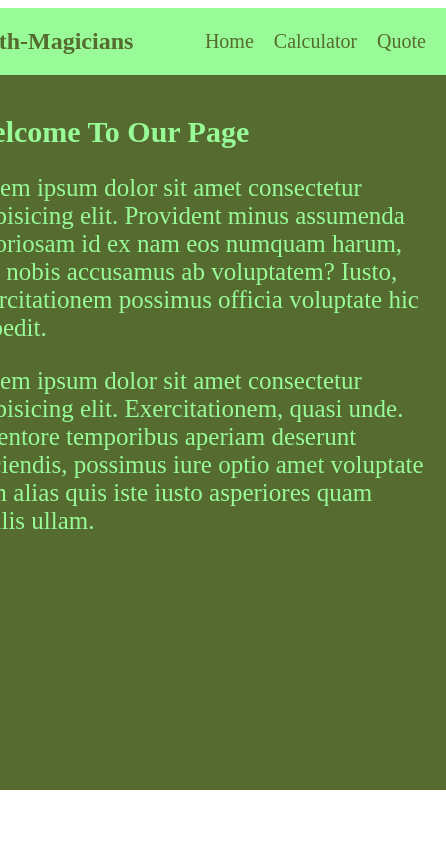
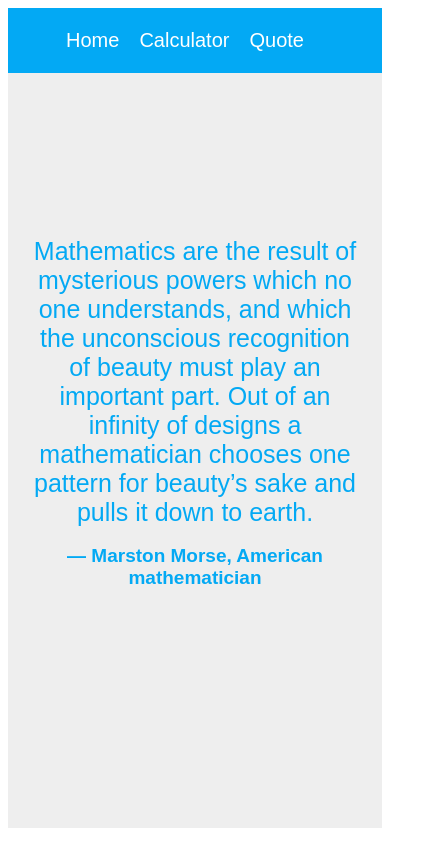
Before and after one commit to MoRaad97/math-magicians, a React (Create React App) app: page /quote in a window 390 px wide. Shown: the top 844 px of the page, 446 px wide, since content can reach past the window. Built offline with nearby package versions, Linux system fonts and the light colour scheme.

Commit message:
Cennect the Component using Routes & Add style

```diff
--- a/package.json
+++ b/package.json
@@ -9,6 +9,7 @@
     "big.js": "^6.2.0",
     "react": "^18.2.0",
     "react-dom": "^18.2.0",
+    "react-router-dom": "^6.3.0",
     "react-scripts": "5.0.1",
     "web-vitals": "^2.1.4"
   },
--- a/src/App.js
+++ b/src/App.js
@@ -3,14 +3,18 @@ import Calculator from './Components/calculator';
 import Home from './Components/home';
 import Navbar from './Components/navbar';
 import Quote from './Components/quote';
+import {BrowserRouter, Routes, Route} from 'react-router-dom'
+const App = () => (
+  <BrowserRouter>
+  <Navbar/>
+    <Routes>
+      <Route path="/" element={<Home />} />
+      <Route path="calculator" element={<Calculator />} />
+      <Route path="quote" element={<Quote />} />
+      <Route path="*" element={<div style={{color: "red", fontSize: "50px"}}>ERROR PAGE NOT EXIST</div>} />
+    </Routes>
+  </BrowserRouter>
 
-const App = () => (
-  <>
-  <Navbar/>
-  <Home/>
-  <Calculator />
-  <Quote />
-  </>
 );
 
 export default App;
--- a/src/Components/calculator.js
+++ b/src/Components/calculator.js
@@ -11,6 +11,7 @@ const Calculator = () => {
 
   return (
     <section className='calculator'>
+      <div className='my-calc'>Let's Do Some Math Magic:</div>
       <div className="calculator-container">
         <div className="screen"><span className="result">{obj.next || obj.total || 0}</span></div>
         <div className="buttons">
--- a/src/Components/home.js
+++ b/src/Components/home.js
@@ -5,8 +5,8 @@ const Home = () => {
    <section className="home">
     <div className="container">
       <h2 style={{fontSize: "30px", marginTop: "0",}}>Welcome To Our Page</h2>
-      <p style={{fontSize: "25px"}}>Lorem ipsum dolor sit amet consectetur adipisicing elit. Provident minus assumenda laboriosam id ex nam eos numquam harum, sint nobis accusamus ab voluptatem? Iusto, exercitationem possimus officia voluptate hic impedit.</p>
-      <p style={{fontSize: "25px"}}>Lorem ipsum dolor sit amet consectetur adipisicing elit. Exercitationem, quasi unde. Inventore temporibus aperiam deserunt reiciendis, possimus iure optio amet voluptate nam alias quis iste iusto asperiores quam facilis ullam.</p>
+      <p style={{fontSize: "25px"}}>Mathematics (from Ancient Greek μάθημα; máthēma: 'knowledge, study, learning') is an area of knowledge that includes such topics as numbers (arithmetic, number theory) formulas and related structures (algebra) shapes and the spaces in which they are contained (geometry) and quantities and their changes.</p>
+      <p style={{fontSize: "25px"}}>This Website has a contents a Calculator which let you do simple calculations and math Quotes.</p>
     </div>
    </section>
   )
--- a/src/Components/navbar.js
+++ b/src/Components/navbar.js
@@ -1,5 +1,5 @@
 import React from "react";
-
+import {Link,Outlet} from 'react-router-dom'
 const Navbar = () => {
   return (
    <nav>
@@ -7,9 +7,9 @@ const Navbar = () => {
       <h1>Math-Magicians</h1>
     </div>
     <div className="links">
-      <a href="#home">Home</a>
-      <a href="#Calculator">Calculator</a>
-      <a href="#Quote">Quote</a>
+      <Link to='/'>Home</Link>
+      <Link to='/calculator'>Calculator</Link>
+      <Link to='/quote'>Quote</Link>
     </div>
    </nav>
   )
--- a/src/Components/quote.js
+++ b/src/Components/quote.js
@@ -4,7 +4,7 @@ const Quote = () => {
   return (
    <section className="quote">
     <div className="container">
-      <p style={{fontSize: "25px"}}>Mathematics are the result of mysterious powers which no one understands, and which the unconscious recognition of beauty must play an important part. Out of an infinity of designs a mathematician chooses one pattern for beauty’s sake and pulls it down to earth. <br/> — Marston Morse, American mathematician</p>
+      <p style={{fontSize: "25px"}}>Mathematics are the result of mysterious powers which no one understands, and which the unconscious recognition of beauty must play an important part. Out of an infinity of designs a mathematician chooses one pattern for beauty’s sake and pulls it down to earth. <br/> <span> — Marston Morse, American mathematician </span></p>
     </div>
    </section>
   )
--- a/src/index.css
+++ b/src/index.css
@@ -1,22 +1,21 @@
 body {
-  display: flex;
- flex-wrap: wrap;
- justify-content: center;
- align-items:center ;
-
-
+  font-family: Arial, Helvetica, sans-serif;
 }
 
 nav {
- display: flex;
- justify-content: space-between;
- align-items: center;
- background-color: palegreen;
+  display: flex;
+  justify-content: space-between;
+  align-items: center;
+  background-color: #03a9f4;
 }
 
 .nav-title {
-color: darkolivegreen;
-padding-left: 20px;
+  color: white;
+  padding-left: 20px;
+}
+
+.nav-title:hover {
+  color: black;
 }
 
 .links {
@@ -26,27 +25,29 @@ padding-left: 20px;
 
 .links > a {
   padding-right: 20px;
-  color: darkolivegreen;
+  color: white;
   font-size: 20px;
   text-decoration: none;
 }
 
+.links > a:hover {
+  color: black;
+}
+
 .home {
   height: 80vh;
-  background-color: darkolivegreen ;
+  background-color: #eee;
   padding-top: 40px;
 }
 
 .container {
   padding: 0 20px;
-  color: palegreen;
+  color: #03a9f4;
 }
-
 
 .home > .container > p {
   font-size: 25px;
 }
-
 
 button {
   border: solid 1px #eee;
@@ -61,8 +62,16 @@ button:active {
 .calculator {
   height: 80vh;
   display: flex;
-  justify-content: center;
+  justify-content: space-evenly;
   align-items: center;
+  background-color: #eee;
+}
+
+.my-calc {
+  font-size: 35px;
+  color: #03a9f4;
+  align-self: self-start;
+  margin-top: 140px;
 }
 
 .calculator-container {
@@ -101,7 +110,7 @@ button:active {
 }
 
 .active {
-  background-color: rgb(228, 126, 36);
+  background-color: #03a9f4;
 }
 
 .zero {
@@ -112,12 +121,47 @@ button:active {
 .quote {
   height: 80vh;
   padding: 40px 0;
-  background-color: darkolivegreen;
+  background-color: #eee;
   display: flex;
   justify-content: center;
   align-items: center;
 }
+
 .quote > .container {
   padding: 0 20px;
-  color: palegreen;
+  text-align: center;
+  font-size: 25px;
+  color: #03a9f4;
 }
+
+.quote > .container > p {
+  margin-bottom: 100px;
+}
+
+.quote > .container span {
+  font-weight: bold;
+  font-size: 19px;
+  margin-top: 18px;
+  display: inline-block;
+}
+
+@media (max-width: 500px) {
+  nav {
+    justify-content: center;
+    height: 65px;
+  }
+  .nav-title {
+    display: none;
+  }
+  .my-calc {
+    display: none;
+  }
+  .calculator-container {
+    width: 100%;
+  }
+  .container {
+    padding: 0 20px;
+    color: #03a9f4;
+    text-align: center;
+  }
+}
```
Also changed, not shown: 1 other file (tests, documents, lock files or other folders).
